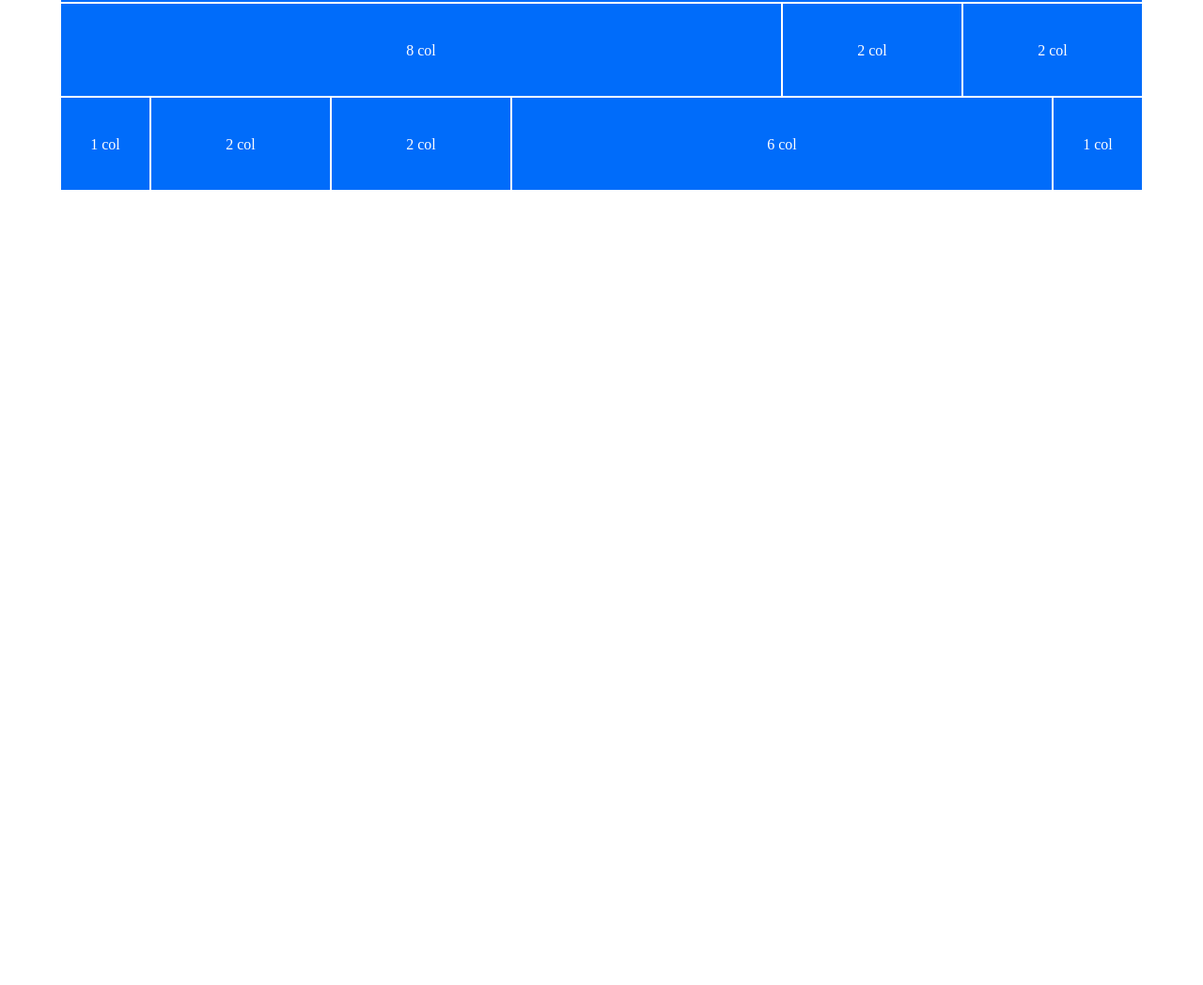
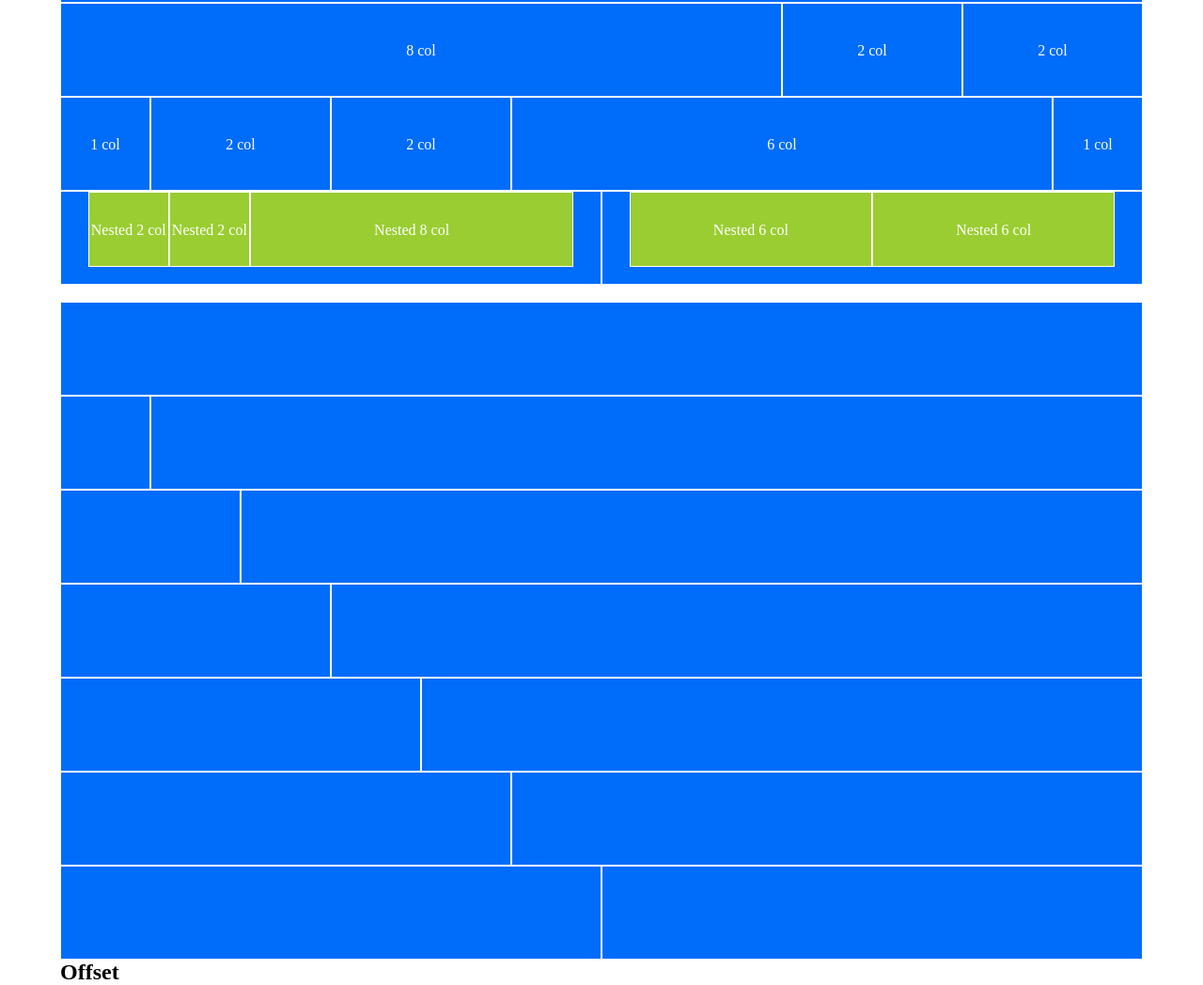
Before and after one commit to RomeoAlex/html-css-12bool, a plain HTML site: page index.html in a window 1280 px wide. Shown: the part 324-1372 px from the top of the page at 94% size. Before the commit the page ends 800 px from the top, so only its background shows below. Drawn offline with Linux system fonts and the light colour scheme.

Commit message:
parte iniziale completata, devo correggere i nested

```diff
--- a/css/style.css
+++ b/css/style.css
@@ -13,9 +13,11 @@
     line-height: 100px;
 }
 .nested-box{
+    align-self: center;
     background-color: yellowgreen;
-    color: white;
     height: 80px;
+    border: 1px solid white;
+
 }
 .nested-box p{
     line-height: 80px;
--- a/index.html
+++ b/index.html
@@ -92,8 +92,76 @@
                     <p>1 col</p>
                 </div>
             </div>
+            <div class="row">
+                <div class="box col-6">
+                    <div class="row wrapper">
+                        <div class="nested-box col-2">
+                            <p>Nested 2 col</p>
+                        </div>
+                        <div class="nested-box col-2">
+                            <p>Nested 2 col</p>
+                        </div>
+                        <div class="nested-box col-8">
+                            <p>Nested 8 col</p>
+                        </div>
+                    </div>
+                </div>
+                <div class="box col-6">
+                    <div class="row wrapper">
+                        <div class="nested-box col-6">
+                            <p>Nested 6 col</p>
+                        </div>
+                        <div class="nested-box col-6">
+                            <p>Nested 6 col</p>
+                        </div>
 
+                    </div>
+                </div>
+
+            </div>
+            <br>
+            <div class="row">
+                <div class="box col-12">
+                </div>
+            </div>
+            <div class="row">
+                <div class="box col-1">
+                </div>
+                <div class="box col-11">
+                </div>
+            </div>
+            <div class="row">
+                <div class="box col-2">
+                </div>
+                <div class="box col-10">
+                </div>
+            </div>
+            <div class="row">
+                <div class="box col-3">
+                </div>
+                <div class="box col-9">
+                </div>
+            </div>
+            <div class="row">
+                <div class="box col-4">
+                </div>
+                <div class="box col-8">
+                </div>
+            </div>
+            <div class="row">
+                <div class="box col-5">
+                </div>
+                <div class="box col-7">
+                </div>
+            </div>
+            <div class="row">
+                <div class="box col-6">
+                </div>
+                <div class="box col-6">
+                </div>
+            </div>
         </div>
+        <h2>Offset</h2>
 
     </div>
 
```
